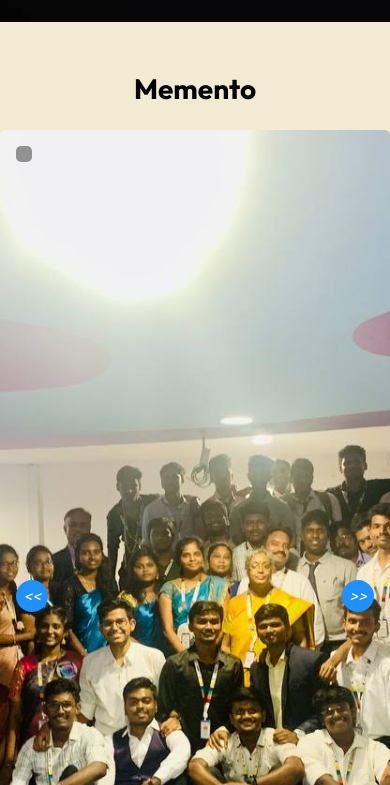
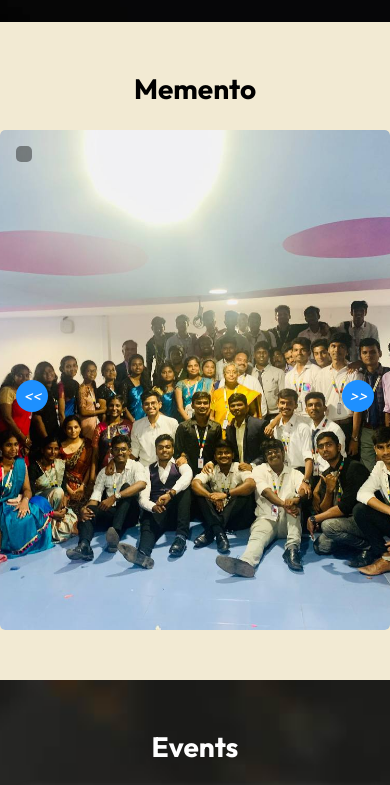
Before and after one commit to nabin739/chemtrix2023, a plain HTML site: page index.html in a window 390 px wide. Shown: the part 2020-2805 px from the top of the page. Drawn offline with Linux system fonts and the light colour scheme.

Commit message:
Update index.html

```diff
--- a/index.html
+++ b/index.html
@@ -174,10 +174,21 @@ box-shadow: 5px 5px 30px 7px rgba(0,0,0,0.25), -5px -5px 30px 7px rgba(0,0,0,0.2
 .it {
 	position: relative;
 	display: block;
-	width: 1100px;
-	height: 900px;
+	width: 1000px;
+	height: 750px;
 	overflow: hidden;
 	border-radius: 5px;
+}
+
+@media screen and (max-width: 700px) {
+    .it {
+	position: relative;
+	display: block;
+	width: 600px;
+	height: 500px;
+	overflow: hidden;
+	border-radius: 5px;
+}
 }
 
 .it:before, .it:after {
```
